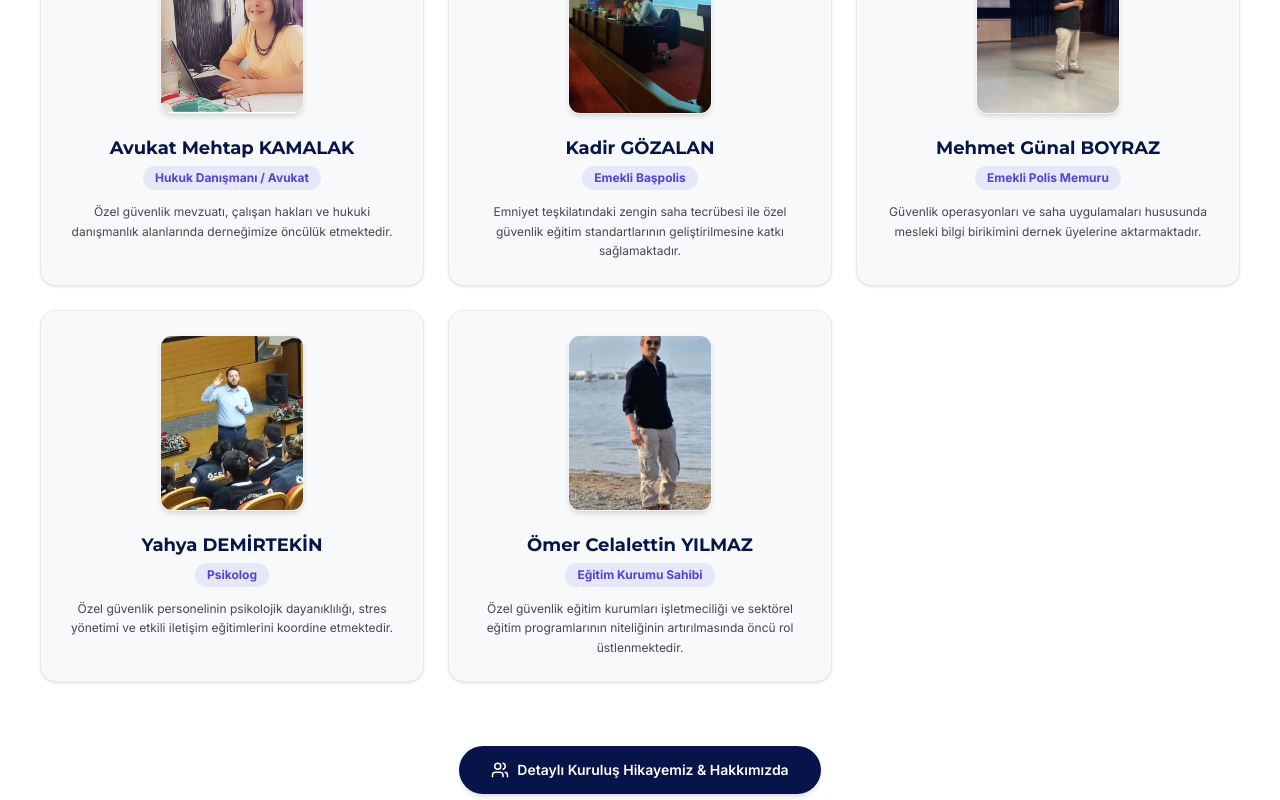
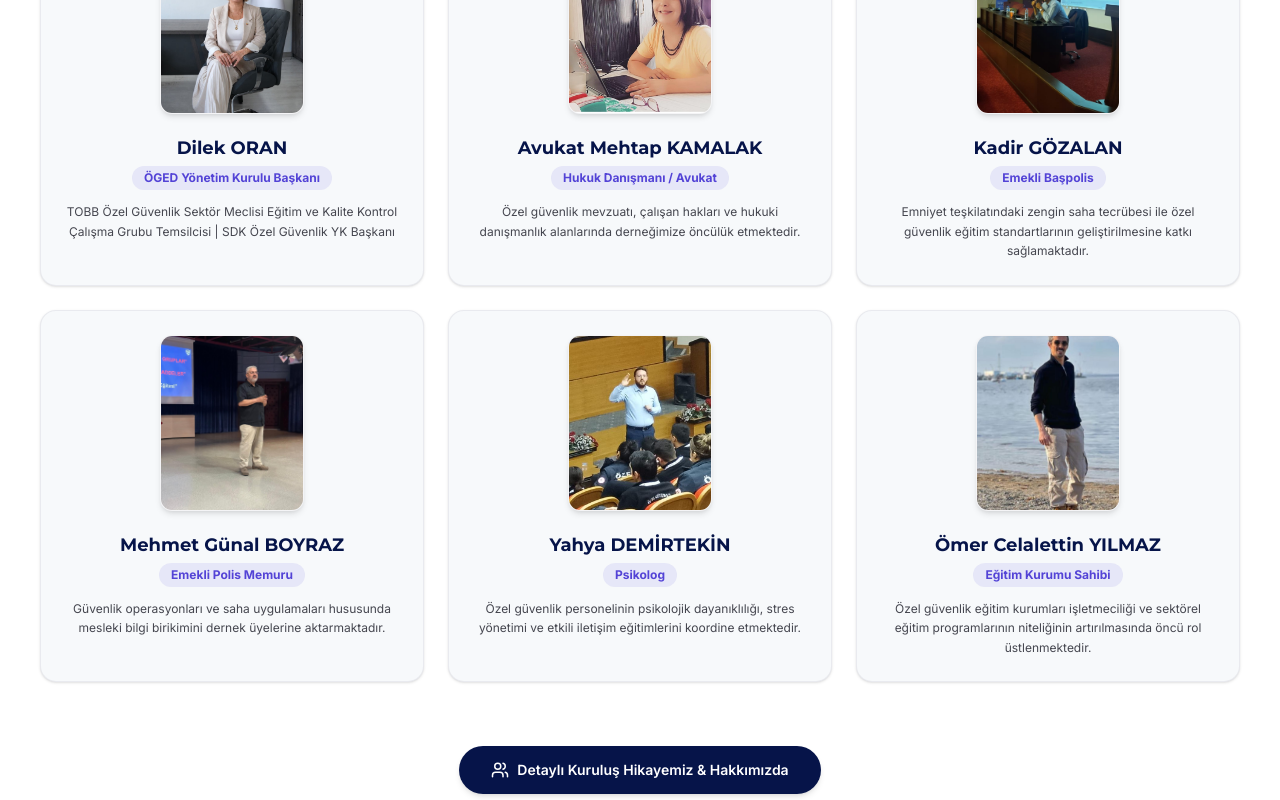
Before and after one commit to cnrsbtogll/oged, a React (Vite) app: page / in a window 1280 px wide. Shown: the part 3500-4300 px from the top of the page. Built offline with nearby package versions, Linux system fonts and the light colour scheme.

Commit message:
feat: add founder Dilek Oran to data and include new email address in contact information

```diff
--- a/src/components/Layout.tsx
+++ b/src/components/Layout.tsx
@@ -121,6 +121,7 @@ function Footer() {
               <li className="flex items-start gap-2">
                 <Mail size={16} className="mt-0.5 flex-shrink-0 text-tertiary-fixed" />
                 <div className="flex flex-col gap-0.5">
+                  <a href="mailto:ogeddernegi@gmail.com" className="hover:underline">ogeddernegi@gmail.com</a>
                   <a href="mailto:ogedguvenlikdernegi@gmail.com" className="hover:underline">ogedguvenlikdernegi@gmail.com</a>
                   <a href="mailto:ozelguvenlikegitimdernegi@gmail.com" className="hover:underline">ozelguvenlikegitimdernegi@gmail.com</a>
                 </div>
--- a/src/data/ogedData.ts
+++ b/src/data/ogedData.ts
@@ -1,4 +1,5 @@
 import logoPng from '../../assets/logo.png';
+import dilekOranImg from '../../assets/founders/dilek_oran.jpeg';
 import mehtapKamalakImg from '../../assets/founders/mehtap_kamalak.jpeg';
 import founder3Img from '../../assets/founders/kadir_gozalan.jpeg';
 import founder4Img from '../../assets/founders/yahya_demirtekin.jpeg';
@@ -42,6 +43,14 @@ export const FOUNDER_GROUP_IMAGE = groupImg;
 export const BOARD_IMAGE = yonetimKuruluImg;
 
 export const FOUNDERS_DATA: Founder[] = [
+  {
+    id: '0',
+    name: 'Dilek ORAN',
+    title: 'Dernek Başkanı',
+    role: 'ÖGED Yönetim Kurulu Başkanı',
+    image: dilekOranImg,
+    bio: 'TOBB Özel Güvenlik Sektör Meclisi Eğitim ve Kalite Kontrol Çalışma Grubu Temsilcisi | SDK Özel Güvenlik YK Başkanı',
+  },
   {
     id: '1',
     name: 'Avukat Mehtap KAMALAK',
--- a/src/pages/Contact.tsx
+++ b/src/pages/Contact.tsx
@@ -59,6 +59,7 @@ export default function Contact() {
               <div>
                 <h4 className="font-bold text-primary mb-1">E-Posta Adreslerimiz</h4>
                 <div className="flex flex-col gap-1 text-sm font-semibold text-secondary">
+                  <a href="mailto:ogeddernegi@gmail.com" className="hover:underline">ogeddernegi@gmail.com</a>
                   <a href="mailto:ogedguvenlikdernegi@gmail.com" className="hover:underline">ogedguvenlikdernegi@gmail.com</a>
                   <a href="mailto:ozelguvenlikegitimdernegi@gmail.com" className="hover:underline">ozelguvenlikegitimdernegi@gmail.com</a>
                 </div>
```
Also changed, not shown: assets/founders/dilek_oran.jpeg (added).
